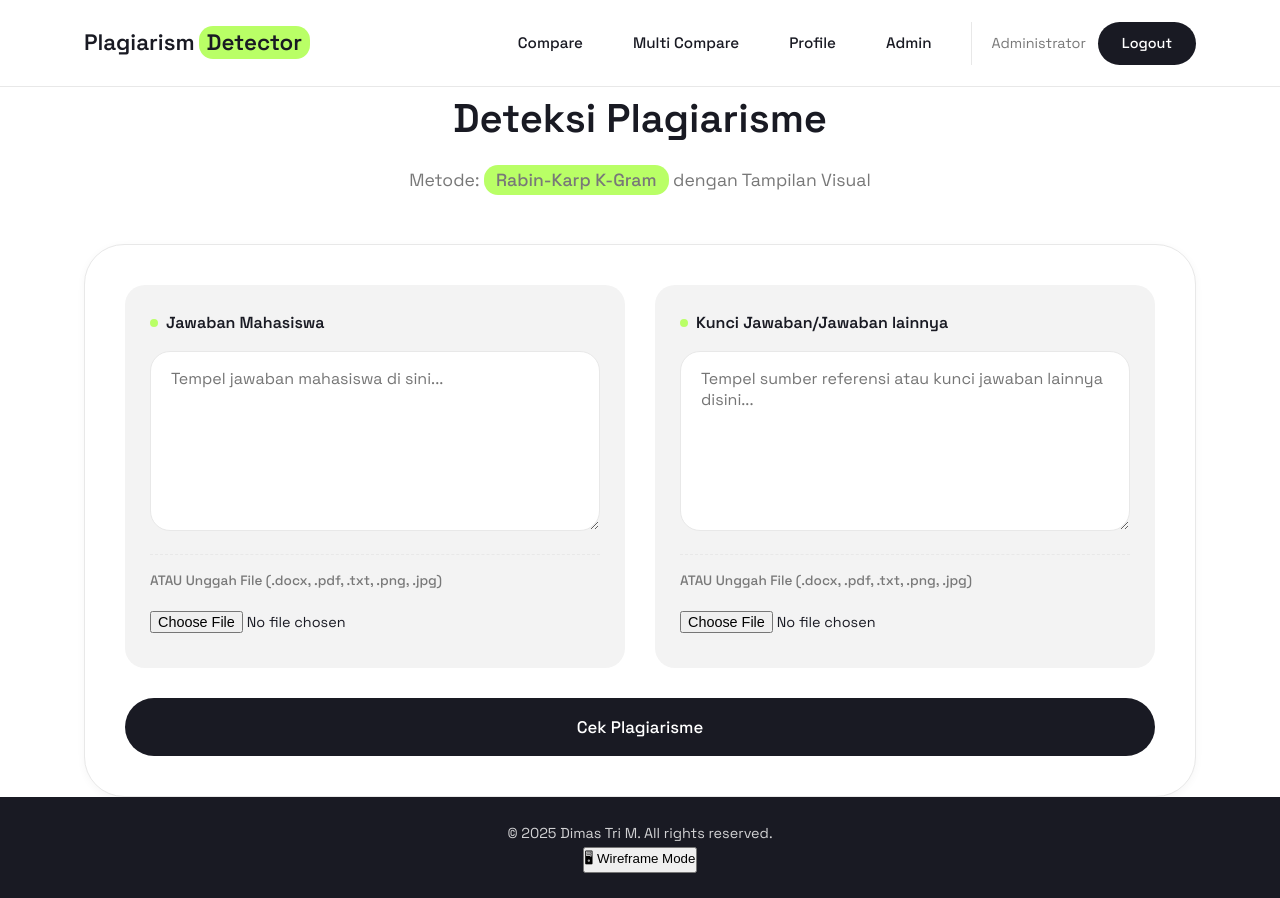
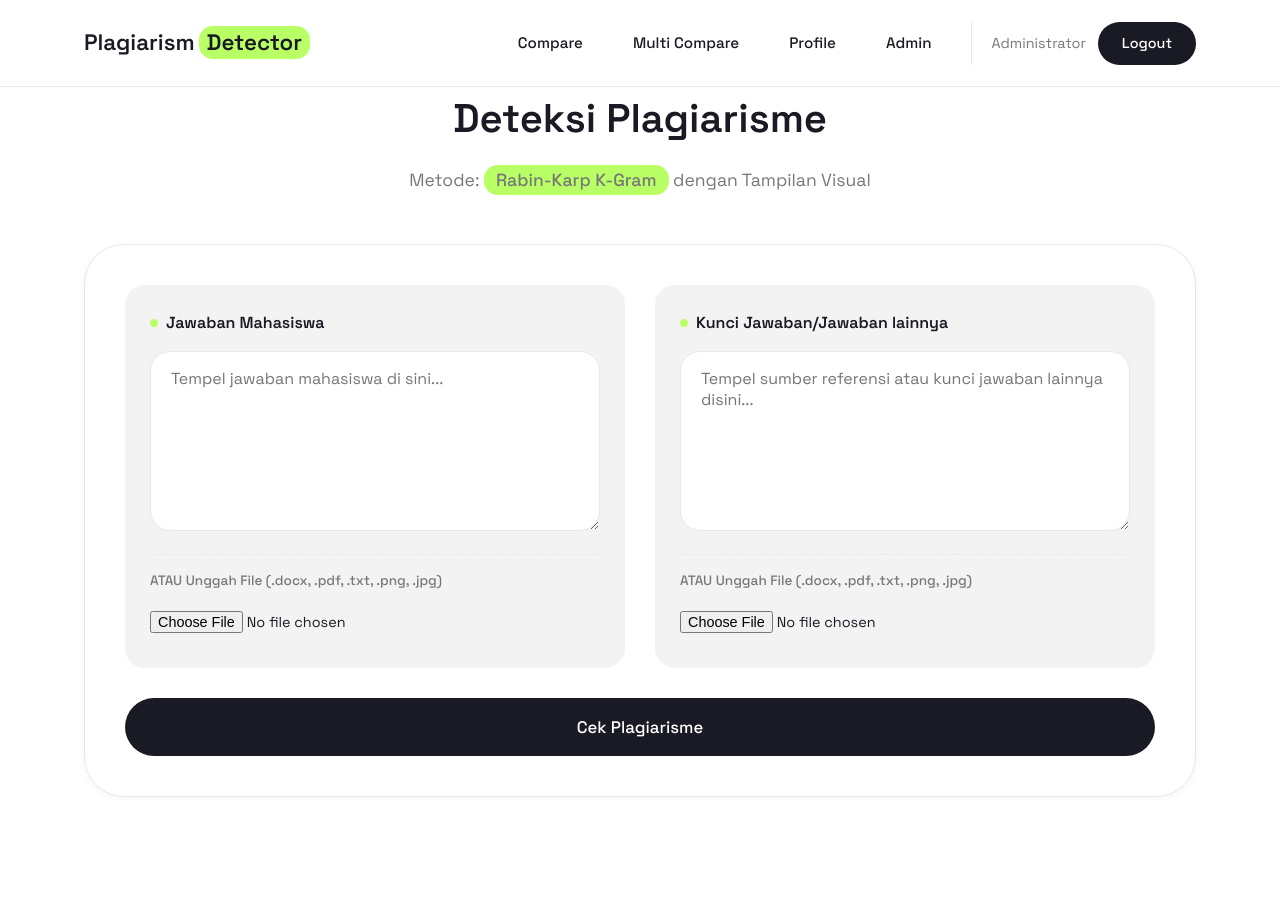
Before and after one commit to dimasu21/platform-detektor-plagiarisme, a Flask app: page /dashboard in a window 1280 px wide. After the commit the page ends 797 px from the top, so only its background shows below. Run offline with Flask 3, Linux system fonts and the light colour scheme; a user stored in the database is signed in.

Commit message:
remove wireframe mode

```diff
--- a/static/css/wireframe.css
+++ /dev/null
@@ -1,84 +0,0 @@
-/* WIREFRAME MODE override */
-:root {
-    --wire-bg: #ffffff;
-    --wire-text: #000000;
-    --wire-border: 2px solid #000000;
-}
-
-body.wireframe-mode {
-    filter: grayscale(100%) contrast(1.2);
-    font-family: 'Courier New', Courier, monospace !important;
-    background-color: var(--wire-bg) !important;
-    color: var(--wire-text) !important;
-}
-
-body.wireframe-mode * {
-    box-shadow: none !important;
-    text-shadow: none !important;
-    transition: none !important;
-    border-radius: 0 !important;
-}
-
-body.wireframe-mode .card,
-body.wireframe-mode .login-card,
-body.wireframe-mode .navbar,
-body.wireframe-mode input,
-body.wireframe-mode textarea,
-body.wireframe-mode button,
-body.wireframe-mode .btn {
-    background: #fff !important;
-    border: var(--wire-border) !important;
-    color: #000 !important;
-}
-
-body.wireframe-mode img {
-    opacity: 0.5;
-    border: 1px dashed #000;
-    padding: 10px;
-    background: #eee;
-}
-
-body.wireframe-mode a {
-    text-decoration: underline;
-    color: #000 !important;
-}
-
-body.wireframe-mode ::placeholder {
-    font-style: italic;
-}
-
-
-/* Toggle Button Overrides */
-#wireframe-toggle {
-    position: fixed;
-    bottom: 20px;
-    right: 20px;
-    z-index: 9999;
-    padding: 10px 20px;
-    background: #000;
-    color: #fff;
-    border: none;
-    font-family: monospace;
-    cursor: pointer;
-    font-size: 12px;
-    opacity: 0.3;
-}
-#wireframe-toggle:hover {
-    opacity: 1;
-}
-
-/* Specific Wireframe Overrides for Dashboard Legend */
-body.wireframe-mode .mode-text-normal {
-    display: none !important;
-}
-body.wireframe-mode .mode-text-wireframe {
-    display: inline !important;
-}
-body.wireframe-mode .legend-box {
-    background: #ccc !important;
-    border: 2px solid #000 !important;
-}
-body.wireframe-mode .highlight-legend {
-    font-weight: 900 !important; /* Extra bold */
-    font-size: 1.1em;
-}
--- a/templates/base.html
+++ b/templates/base.html
@@ -54,31 +54,9 @@
         {% block content %}{% endblock %}
     </main>
 
-    <footer class="main-footer">
-        <div class="container">
-            <p>© 2025 Dimas Tri M. All rights reserved.</p>
-        </div>
-        <button id="wireframe-toggle" onclick="toggleWireframe()">🖥 Wireframe Mode</button>
     </footer>
 
-    <!-- Wireframe Mode Logic -->
-    <link id="wireframe-css" rel="stylesheet" href="{{ url_for('static', filename='css/wireframe.css') }}" disabled>
-    <script>
-        // Check local storage
-        if (localStorage.getItem('wireframeMode') === 'active') {
-            document.body.classList.add('wireframe-mode');
-            document.getElementById('wireframe-css').disabled = false;
-        }
 
-        function toggleWireframe() {
-            const body = document.body;
-            const css = document.getElementById('wireframe-css');
-            const isActive = body.classList.toggle('wireframe-mode');
-
-            css.disabled = !isActive;
-            localStorage.setItem('wireframeMode', isActive ? 'active' : 'inactive');
-        }
-    </script>
 
     <script>
         // Hamburger menu toggle
--- a/templates/dashboard.html
+++ b/templates/dashboard.html
@@ -106,7 +106,7 @@
                 <p class="highlight-legend" style="font-weight: bold;">
                     <span class="legend-box"
                         style="background: rgba(255,0,0,0.3); border: 2px solid red; display: inline-block; width: 20px; height: 12px; border-radius: 4px;"></span>
-                    Kotak <span class="mode-text-normal">merah</span><span class="mode-text-wireframe" style="display: none;">hitam</span> = Plagiarisme terdeteksi
+                    Kotak merah = Plagiarisme terdeteksi
                 </p>
 
                 <div class="documents-grid">
```
Also changed, not shown: file_parser.py (+9 -0 lines), rabin_karp.py (+23 -3 lines), reproduce_issue.py (+12 -1 lines).
